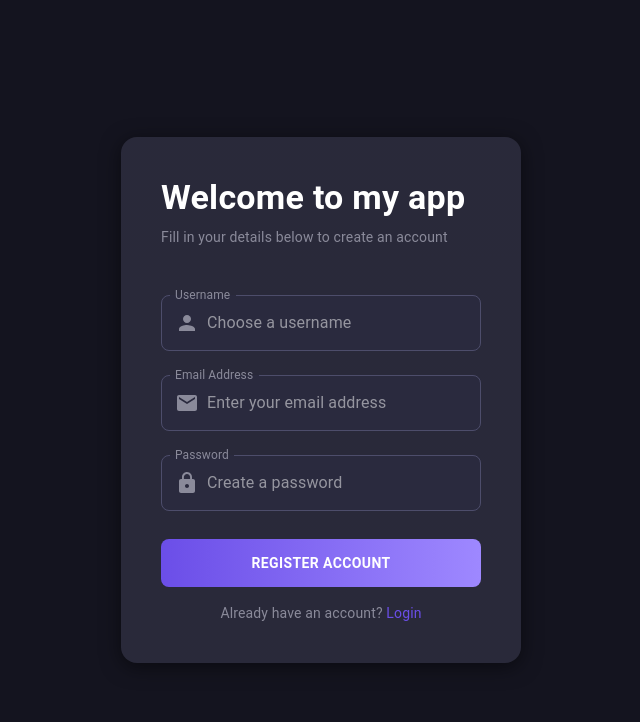
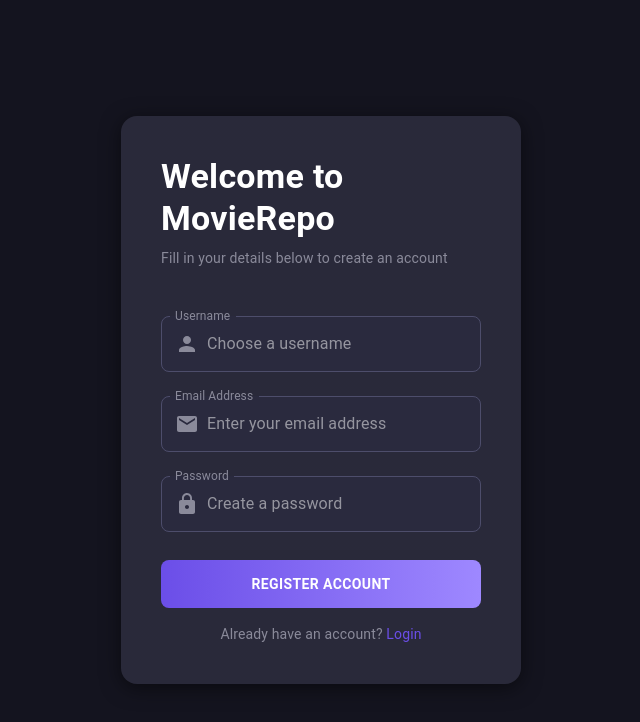
Before and after one commit to yigitplt/MovieRepo, a Next.js app in the folder front/my-app/: page /signup in a window 1280 px wide. Shown: the top 722 px of the page, without its empty margins (319-959 px from the left). Built offline with nearby package versions, Linux system fonts and the light colour scheme.

Commit message:
Update welcome messages

```diff
--- a/front/my-app/src/components/LoginForm.tsx
+++ b/front/my-app/src/components/LoginForm.tsx
@@ -54,7 +54,7 @@
             <StyledPaper>
                 <Box sx={{ mb: 4, textAlign: 'left' }}>
                     <Typography variant="h4" component="h1" sx={{ fontWeight: 'bold', color: '#FFFFFF', mb: 1 }}>
-                        Welcome Back
+                        Welcome Back To MovieRepo
                     </Typography>
                     <Typography variant="body2" sx={{ color: '#8A8A9A' }}>
                         Please enter your credentials to log in
--- a/front/my-app/src/components/SignUpForm.tsx
+++ b/front/my-app/src/components/SignUpForm.tsx
@@ -61,7 +61,7 @@
       <StyledPaper>
         <Box sx={{ mb: 4, textAlign: 'left' }}>
           <Typography variant="h4" component="h1" sx={{ fontWeight: 'bold', color: '#FFFFFF', mb: 1 }}>
-            Welcome to my app
+            Welcome to MovieRepo
           </Typography>
           <Typography variant="body2" sx={{ color: '#8A8A9A' }}>
             Fill in your details below to create an account
```
